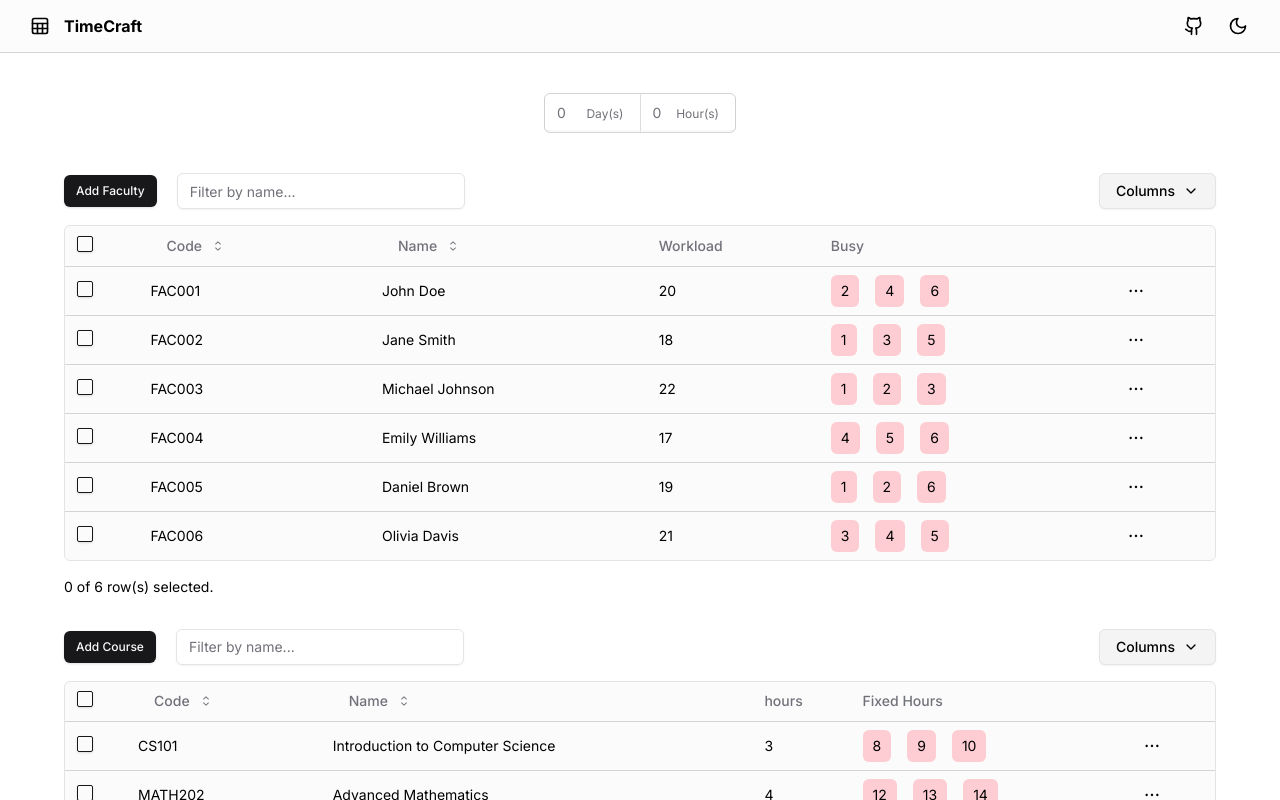
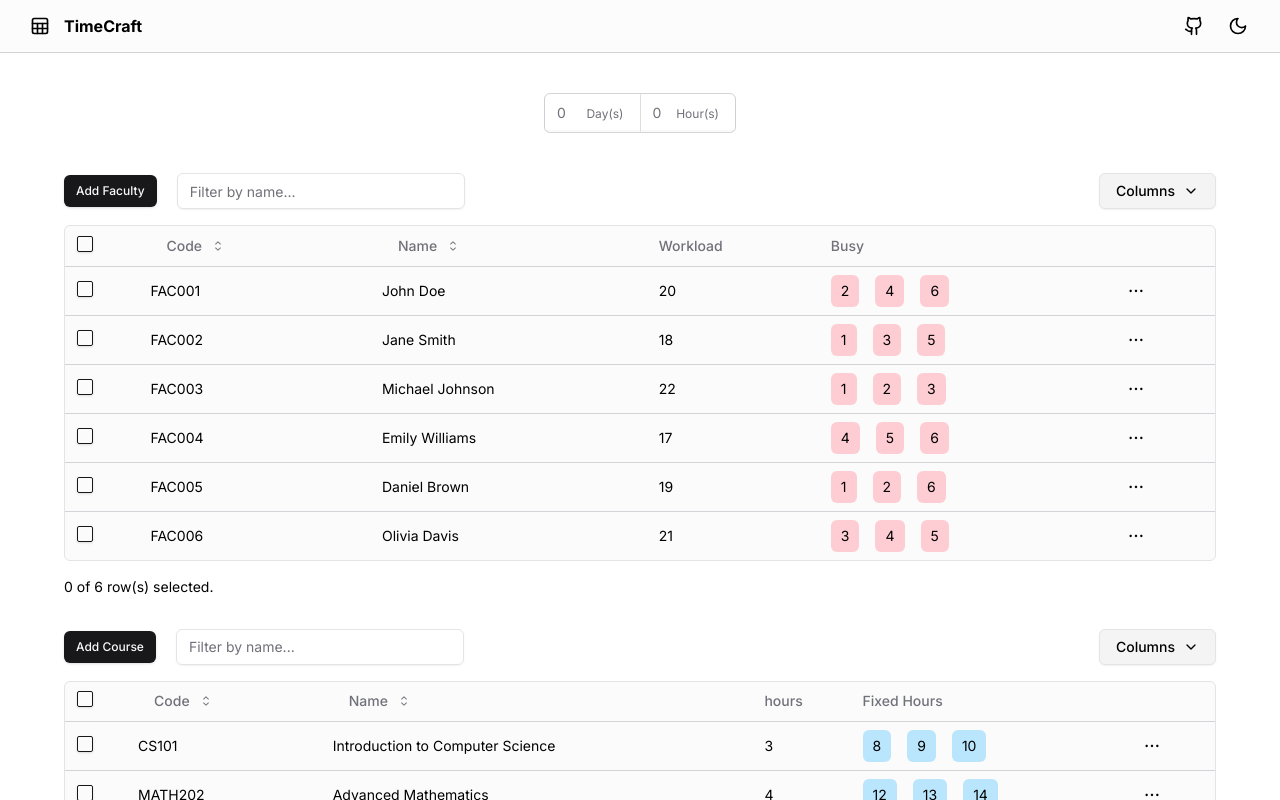
Before and after one commit to DenserMeerkat/timecraft-frontend, a Next.js app: page / in a window 1280 px wide. Shown: the top 800 px of the page. Built offline with nearby package versions, Linux system fonts and the light colour scheme.

Commit message:
Updated fixedHours Color

```diff
--- a/app/page.tsx
+++ b/app/page.tsx
@@ -6,7 +6,7 @@ export default function Home() {
   return (
     <main className="">
       <Fields />
-      <div className="px-4 xl:px-0 max-w-6xl mx-auto">
+      <div className="px-4 xl:px-0 max-w-6xl mx-auto pb-8">
         <FacultyTable />
         <CourseTable />
       </div>
--- a/components/CourseTable/Columns.tsx
+++ b/components/CourseTable/Columns.tsx
@@ -82,7 +82,7 @@ export const columns: ColumnDef<Course>[] = [
       return (
         <div className="flex gap-4 w-fit">
           {busy.map((day: number) => (
-            <div className="px-2.5 py-1.5 rounded-md bg-rose-200 dark:bg-rose-400/[0.4]">
+            <div className="px-2.5 py-1.5 rounded-md bg-sky-200 dark:bg-sky-400/[0.4]">
               {day}
             </div>
           ))}
```
